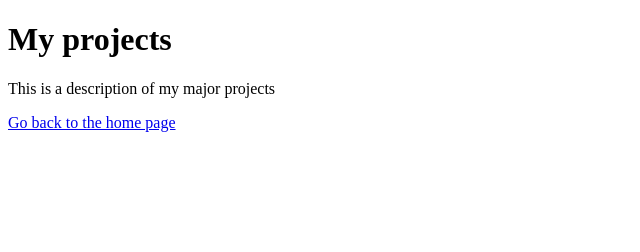
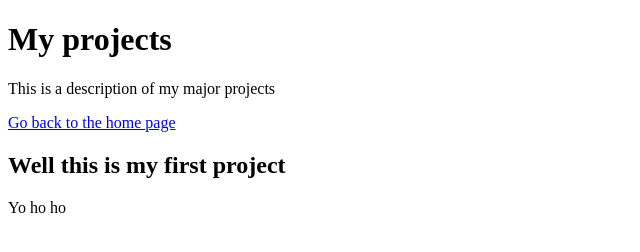
Before and after one commit to jruedas3/collab-test, a plain HTML site: page projects.html in a window 1280 px wide. Shown: the whole page, without its empty margins (0-640 px from the left). Drawn offline with Linux system fonts and the light colour scheme.

Commit message:
Add project to projects page

```diff
--- a/projects.html
+++ b/projects.html
@@ -7,5 +7,7 @@
 	<h1>My projects</h1>
 	<p>This is a description of my major projects</p>
 	<a href="index.html">Go back to the home page</a>
+	<h2>Well this is <strong>my</strong> first project</h2>
+	<p>Yo ho ho</p>
 </body>
 </html>
```
